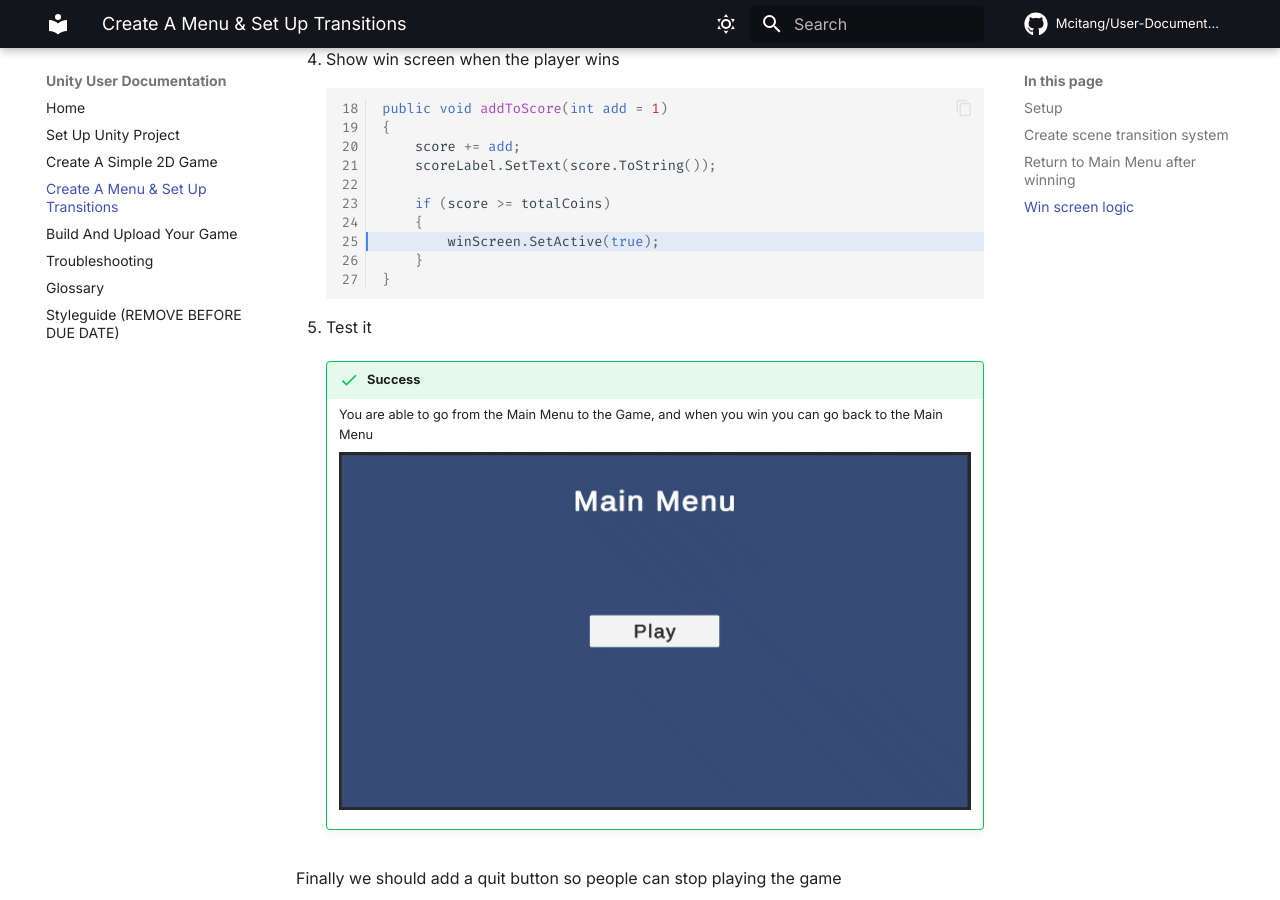
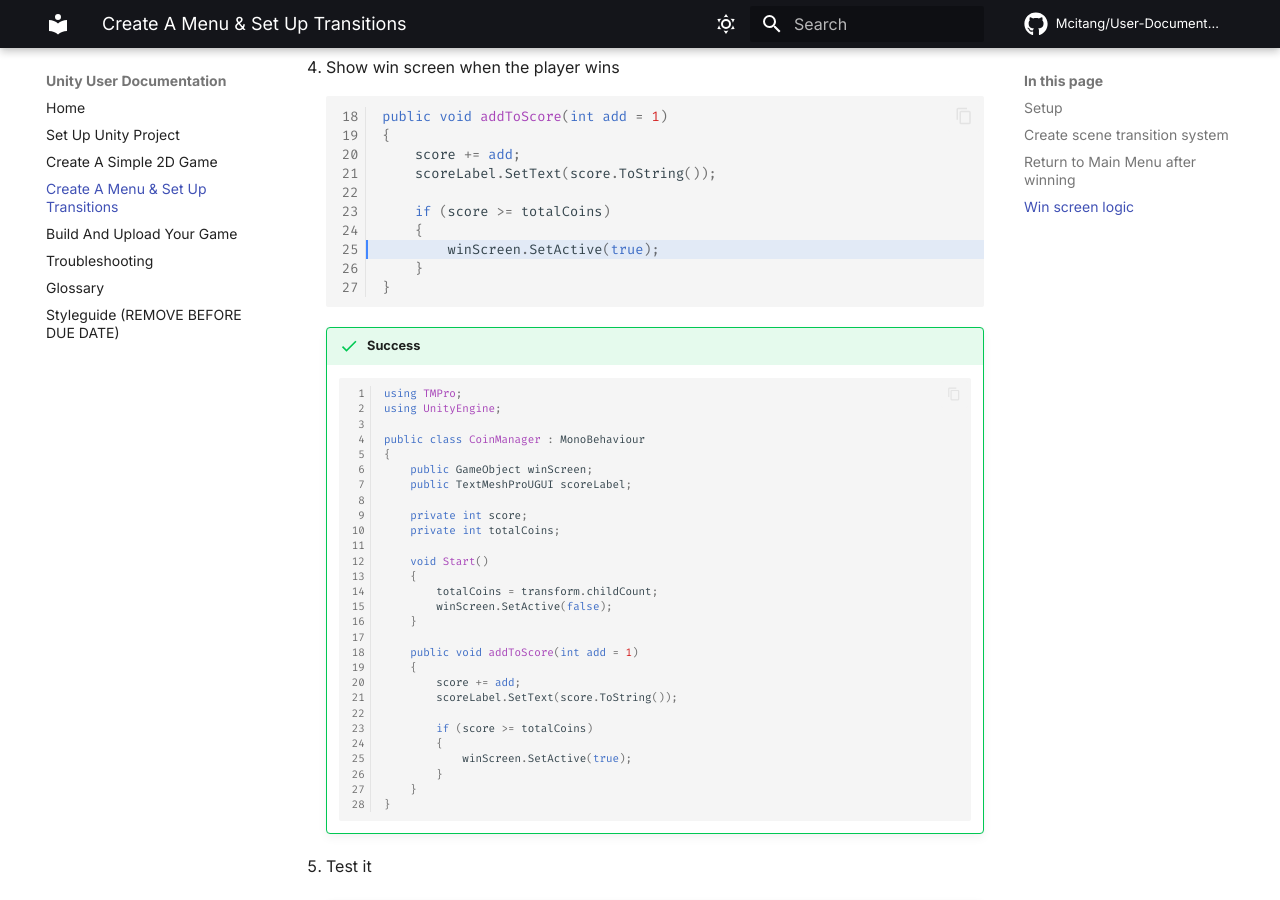
Before and after one commit to Mcitang/User-Documentation, an MkDocs documentation site: the page built from docs/make-menus.md, in a window 1280 px wide and 900 px high, scrolled down 10312 px. Built offline with MkDocs 1.6.1 and Material for MkDocs 9.7.7, drawn with Linux system fonts in a browser that asks for light colours; comment, search, counter and statistics services are not loaded; some of the changed text lies outside the part shown.

Commit message:
Add final CoinManager script

````diff
--- a/docs/make-menus.md
+++ b/docs/make-menus.md
@@ -263,6 +261,8 @@ To do scene transitions, you must use the `UnityEngine.SceneManagement` package.
     | Pos Y         | -150      |
     | Width         | 400       |
     | Height        | 75        |
+
+1. Change these settings for the text inside the button in WinScreen
 
     | TextMeshPro - Text    |   |
     | ---------     | ------    |
@@ -331,6 +331,39 @@ To do scene transitions, you must use the `UnityEngine.SceneManagement` package.
     }
     ```
 
+    !!! success
+
+        ```C# linenums="1"
+        using TMPro;
+        using UnityEngine;
+
+        public class CoinManager : MonoBehaviour
+        {
+            public GameObject winScreen;
+            public TextMeshProUGUI scoreLabel;
+
+            private int score;
+            private int totalCoins;
+
+            void Start()
+            {
+                totalCoins = transform.childCount;
+                winScreen.SetActive(false);
+            }
+
+            public void addToScore(int add = 1)
+            {
+                score += add;
+                scoreLabel.SetText(score.ToString());
+
+                if (score >= totalCoins)
+                {
+                    winScreen.SetActive(true);
+                }
+            }
+        }
+        ```
+
 1. Test it
 
     !!! success
````
Also changed, not shown: other parts of docs/make-menus.md (+2 -4 lines).
